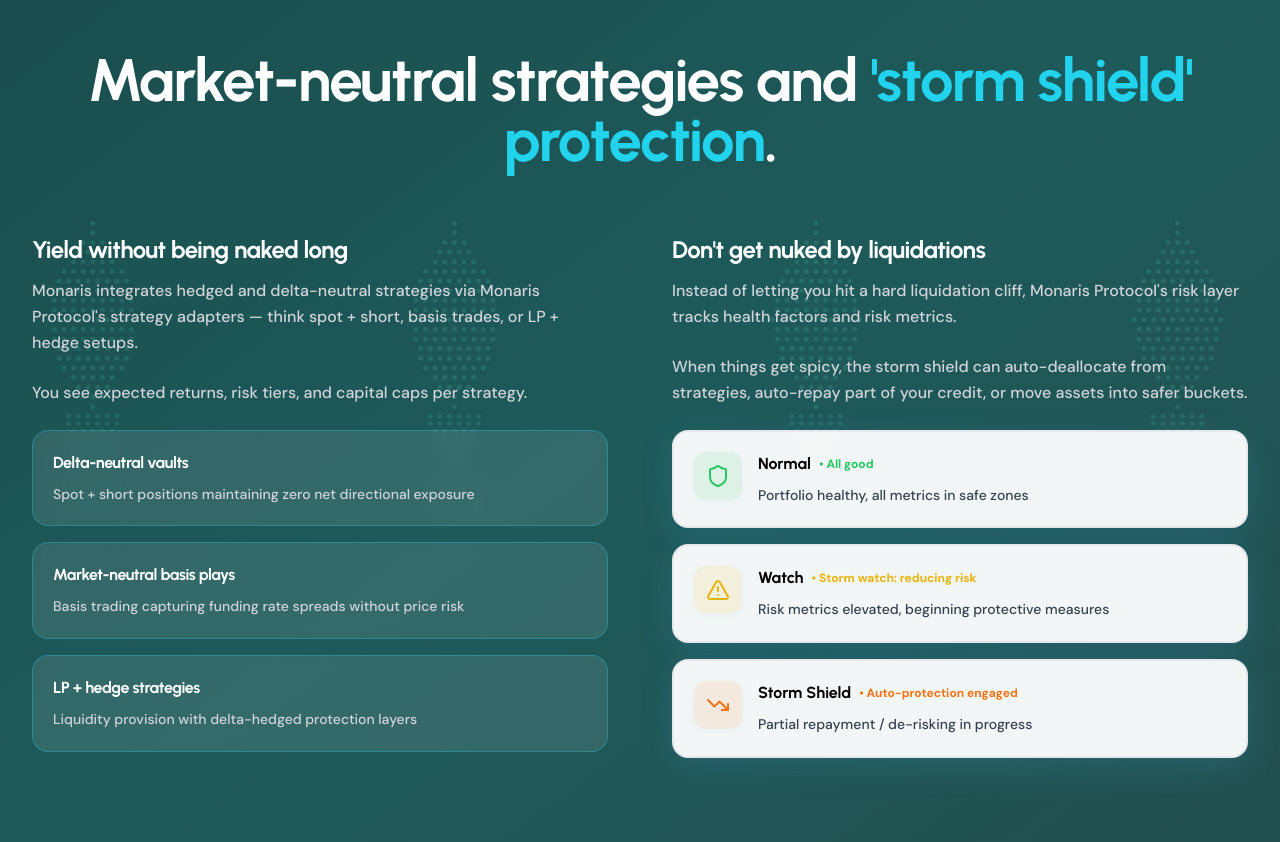
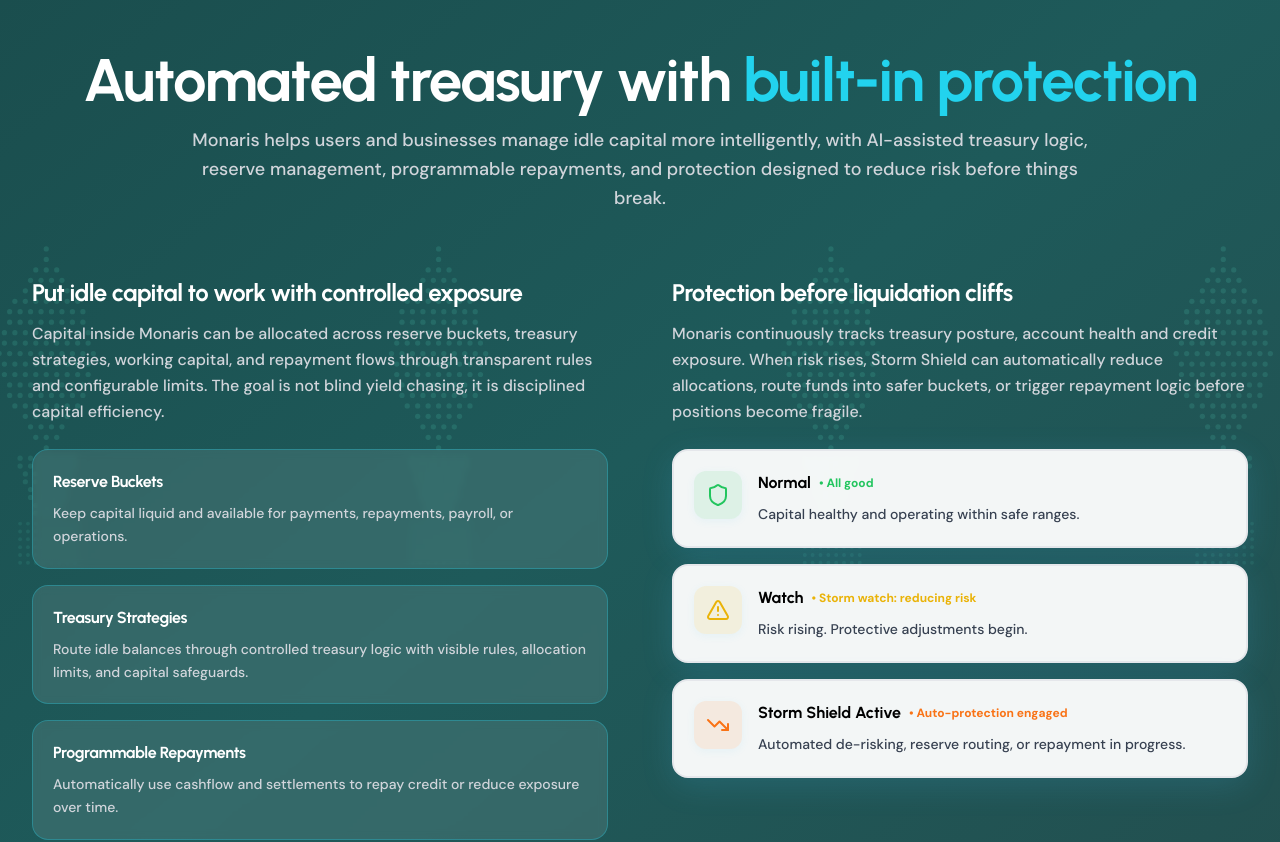
Before and after one commit to Adityaakr/FC-Protocol, a React (Vite) app: page / in a window 1280 px wide. Shown: the part 5040-5882 px from the top of the page. Built offline with nearby package versions, Linux system fonts and the light colour scheme; the HTML template or start-up script is replaced by a standard one.

Commit message:
Revise treasury protection section

```diff
--- a/src/components/sections/RiskSection.tsx
+++ b/src/components/sections/RiskSection.tsx
@@ -3,16 +3,16 @@ import { TrendingDown, Shield, AlertTriangle } from "lucide-react";
 
 const strategies = [
   {
-    title: "Delta-neutral vaults",
-    description: "Spot + short positions maintaining zero net directional exposure",
+    title: "Reserve Buckets",
+    description: "Keep capital liquid and available for payments, repayments, payroll, or operations.",
   },
   {
-    title: "Market-neutral basis plays",
-    description: "Basis trading capturing funding rate spreads without price risk",
+    title: "Treasury Strategies",
+    description: "Route idle balances through controlled treasury logic with visible rules, allocation limits, and capital safeguards.",
   },
   {
-    title: "LP + hedge strategies",
-    description: "Liquidity provision with delta-hedged protection layers",
+    title: "Programmable Repayments",
+    description: "Automatically use cashflow and settlements to repay credit or reduce exposure over time.",
   },
 ];
 
@@ -21,7 +21,7 @@ const riskSteps = [
     icon: Shield,
     status: "Normal",
     label: "All good",
-    description: "Portfolio healthy, all metrics in safe zones",
+    description: "Capital healthy and operating within safe ranges.",
     color: "text-green-500",
     bgColor: "bg-green-500/10",
   },
@@ -29,15 +29,15 @@ const riskSteps = [
     icon: AlertTriangle,
     status: "Watch",
     label: "Storm watch: reducing risk",
-    description: "Risk metrics elevated, beginning protective measures",
+    description: "Risk rising. Protective adjustments begin.",
     color: "text-yellow-500",
     bgColor: "bg-yellow-500/10",
   },
   {
     icon: TrendingDown,
-    status: "Storm Shield",
+    status: "Storm Shield Active",
     label: "Auto-protection engaged",
-    description: "Partial repayment / de-risking in progress",
+    description: "Automated de-risking, reserve routing, or repayment in progress.",
     color: "text-orange-500",
     bgColor: "bg-orange-500/10",
   },
@@ -132,9 +132,12 @@ export const RiskSection = () => {
           className="text-center mb-16"
         >
           <h2 className="text-4xl sm:text-5xl lg:text-6xl font-display font-bold text-white mb-4 leading-tight tracking-tight">
-            Market-neutral strategies and{" "}
-            <span className="text-cyan-400">'storm shield' protection</span>.
+            Automated treasury with{" "}
+            <span className="text-cyan-400">built-in protection</span>
           </h2>
+          <p className="text-lg text-gray-300 max-w-4xl mx-auto font-medium leading-relaxed">
+            Monaris helps users and businesses manage idle capital more intelligently, with AI-assisted treasury logic, reserve management, programmable repayments, and protection designed to reduce risk before things break.
+          </p>
         </motion.div>
 
         <div className="grid lg:grid-cols-2 gap-12 lg:gap-16">
@@ -148,14 +151,10 @@ export const RiskSection = () => {
           >
             <div>
               <h3 className="text-2xl font-display font-bold text-white mb-3 tracking-tight">
-                Yield without being naked long
+                Put idle capital to work with controlled exposure
               </h3>
               <p className="text-gray-300 mb-6 font-medium leading-relaxed">
-                Monaris integrates hedged and delta-neutral strategies via Monaris Protocol's strategy adapters — think spot + short,
-                basis trades, or LP + hedge setups.
-              </p>
-              <p className="text-gray-300 mb-6 font-medium leading-relaxed">
-                You see expected returns, risk tiers, and capital caps per strategy.
+                Capital inside Monaris can be allocated across reserve buckets, treasury strategies, working capital, and repayment flows through transparent rules and configurable limits. The goal is not blind yield chasing, it is disciplined capital efficiency.
               </p>
             </div>
 
@@ -186,15 +185,10 @@ export const RiskSection = () => {
           >
             <div>
               <h3 className="text-2xl font-display font-bold text-white mb-3 tracking-tight">
-                Don't get nuked by liquidations
+                Protection before liquidation cliffs
               </h3>
               <p className="text-gray-300 mb-6 font-medium leading-relaxed">
-                Instead of letting you hit a hard liquidation cliff, Monaris Protocol's risk layer tracks health factors and risk
-                metrics.
-              </p>
-              <p className="text-gray-300 mb-6 font-medium leading-relaxed">
-                When things get spicy, the storm shield can auto-deallocate from strategies, auto-repay part of your
-                credit, or move assets into safer buckets.
+                Monaris continuously tracks treasury posture, account health and credit exposure. When risk rises, Storm Shield can automatically reduce allocations, route funds into safer buckets, or trigger repayment logic before positions become fragile.
               </p>
             </div>
 
```
